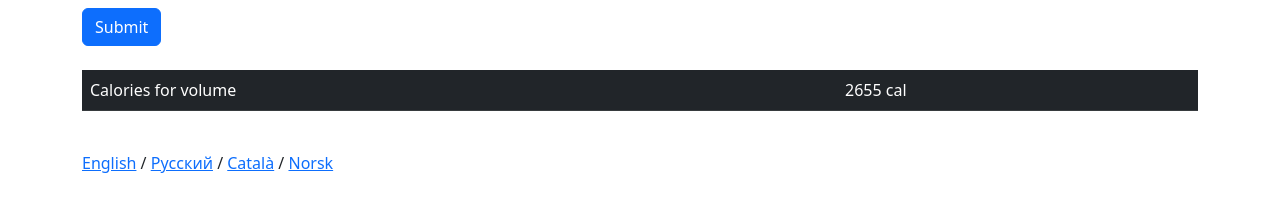
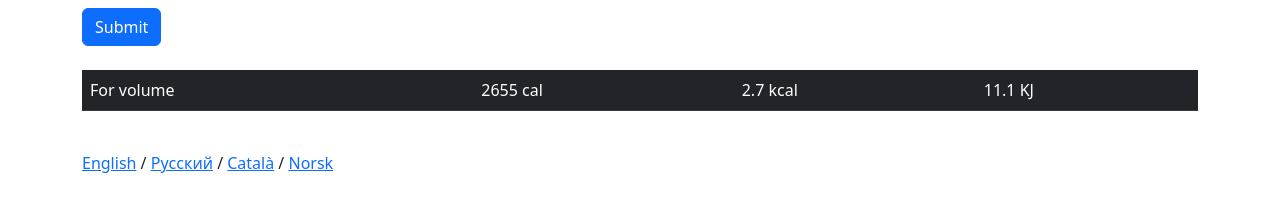
Before and after one commit to Fonta22/Calories-Calculator, a plain HTML site: page index.html in a window 1280 px wide. Shown: the part 367-578 px from the top of the page. Drawn offline with nearby package versions, Linux system fonts and the light colour scheme.

Commit message:
Add other units [kcal, KJ]

```diff
--- a/calories.js
+++ b/calories.js
@@ -26,8 +26,16 @@ function calculateCalories() {
 
     if (russian) calories = calories * 4;
 
-    calories = Math.round(calories);
 
-    console.log(calories);
-    document.getElementById('data').innerText = calories;
+    cal = Math.round(calories);
+    kcal = Math.round((calories / 1000) * 10) / 10;
+    kj = Math.round((calories * .004184) * 10) / 10;
+
+    console.log(cal + ' cal');
+    console.log(kcal + ' kcal');
+    console.log(kj + ' KJ');
+
+    document.getElementById('cal').innerText = cal;
+    document.getElementById('kcal').innerText = kcal;
+    document.getElementById('kj').innerText = kj;
 }
--- a/index.html
+++ b/index.html
@@ -67,8 +67,11 @@
         <table class="table table-dark">
             <tbody>
                 <tr>
-                    <td>Calories for volume</td>
-                    <td><span id="data"></span> cal</td>
+                    <td>For volume</td>
+                    <td></td>
+                    <td><span id="cal"></span> cal</td>
+                    <td><span id="kcal"></span> kcal</td>
+                    <td><span id="kj"></span> KJ</td>
                 </tr>
             </tbody>
         </table>
```
Also changed, not shown: lang/ca.html (+8 -1 lines), lang/no.html (+8 -1 lines), lang/ru.html (+8 -1 lines).
